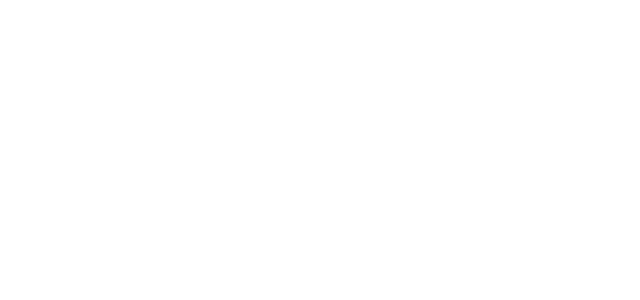
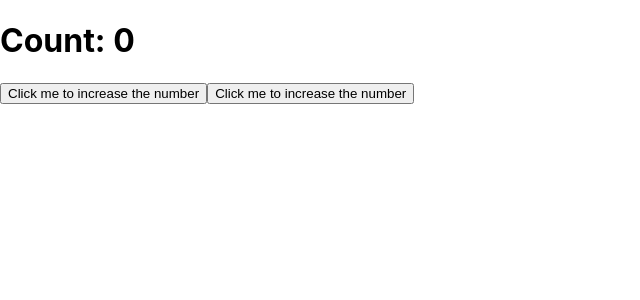
Before and after one commit to Sherrrrryyy/React-Hooks, a React (Create React App) app: page / in a window 1280 px wide. Shown: the top 300 px of the page, without its empty margins (0-640 px from the left). Built offline with nearby package versions, Linux system fonts and the light colour scheme.

Commit message:
Refactor App component: comment out unused state and effect hooks

```diff
--- a/src/App.js
+++ b/src/App.js
@@ -8,12 +8,12 @@
   // const [count, setCount] = useState(0);
 
   // const addNumber = () => {
-  //   setCount(prev => prev + 2)
-  // }
+  //     setCount(prev => prev + 2)
+  //   }
 
-  // const subNumber = () => {
-  //   setCount(prev => prev - 1)
-  // }
+  //   const subNumber = () => {
+  //       setCount(prev => prev - 1)
+  //     }
 
       // const [name, setName] = useState('Hasnain');
 
@@ -41,14 +41,15 @@
     //   fetch('https://fakestoreapi.com/products').then((response) => response.json()).then((json) => setData(json))
     // }, [setData])
 
+    const [count, setCount] = useState(0)
 
     return (
       <>
-      {/* <div>
-        <h1>{count}</h1>
-        <button onClick={addNumber}>Click me to increase the number</button>
-        <button onClick={subNumber}>Click me to increase the number</button>
-      </div> */}
+      <div>
+        <h1>Count: {count}</h1>
+        <button onClick={()=> setCount(count + 1)}>Click me to increase the number</button>
+        <button onClick={()=> setCount(count -1)}>Click me to increase the number</button>
+      </div>
       {/*
       <div>
         <h1>Enter your name</h1>
```
Lines whose indentation alone changed are shown as unchanged.
